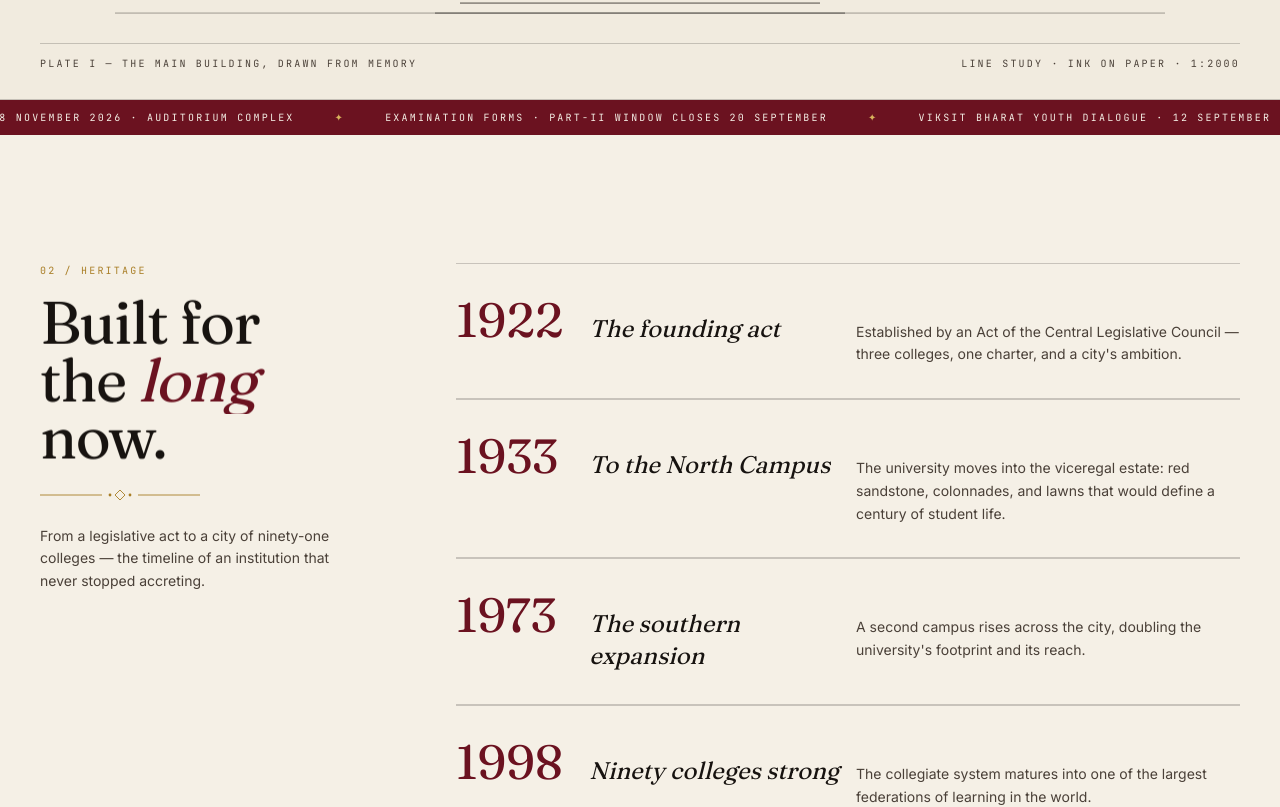
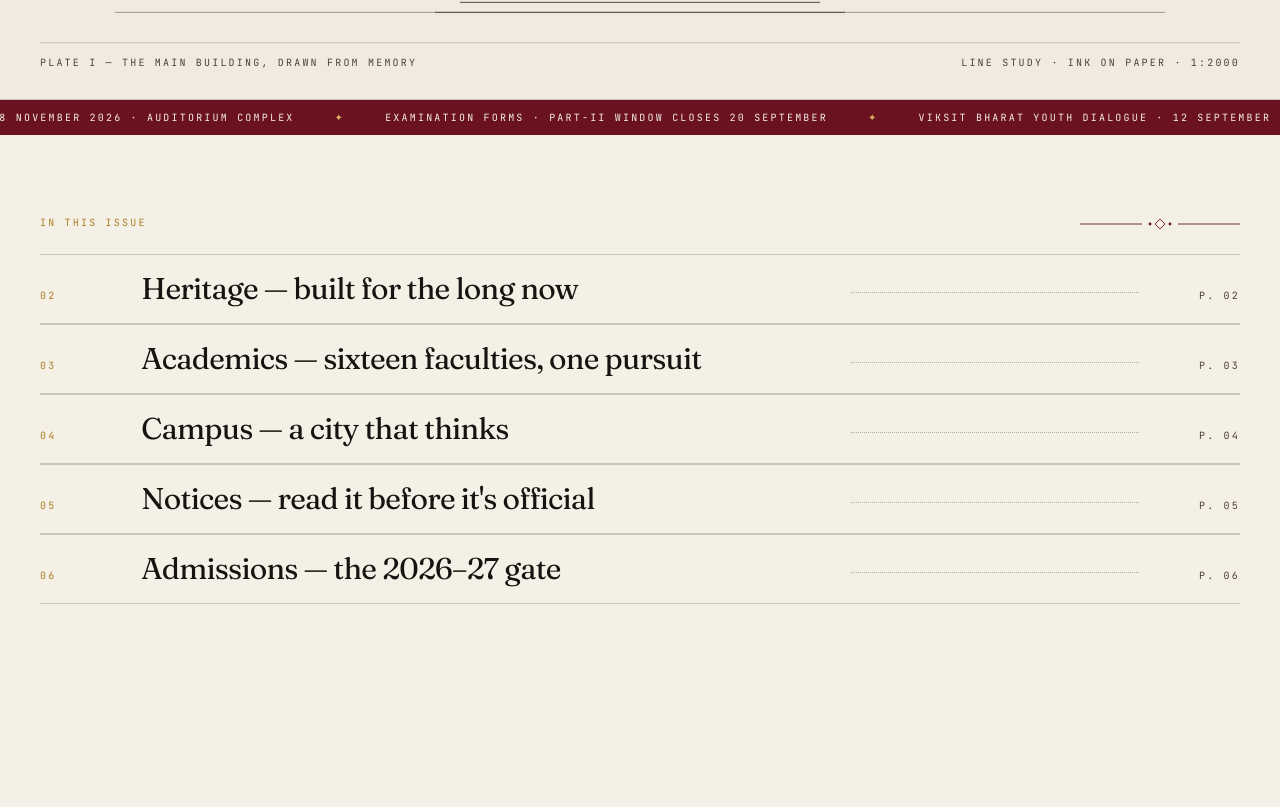
Before and after one commit to ayush143-maker/du-recreate, a Next.js app: page / in a window 1280 px wide. Shown: the part 1560-2367 px from the top of the page. Built offline with nearby package versions, Linux system fonts and the light colour scheme; a web font is replaced by a local one.

Commit message:
Add IssueIndex and WordBand components to Home page

```diff
--- a/src/app/page.tsx
+++ b/src/app/page.tsx
@@ -1,7 +1,7 @@
 import { Header } from "@/components/layout/header";
 import { Footer } from "@/components/layout/footer";
 import { Hero } from "@/components/home/hero";
-import { Academics, Admissions, Campus, Heritage, Notices, Stats } from "@/components/home/sections";
+import { Academics, Admissions, Campus, Heritage, IssueIndex, Notices, Stats, WordBand } from "@/components/home/sections";
 
 export default function Home() {
   return (
@@ -9,8 +9,10 @@ export default function Home() {
       <Header />
       <main>
         <Hero />
+        <IssueIndex />
         <Heritage />
         <Stats />
+        <WordBand />
         <Academics />
         <Campus />
         <Notices />
```
